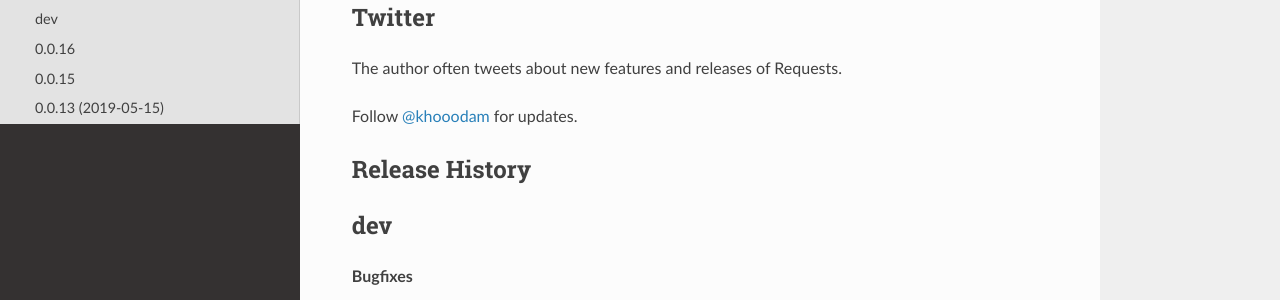
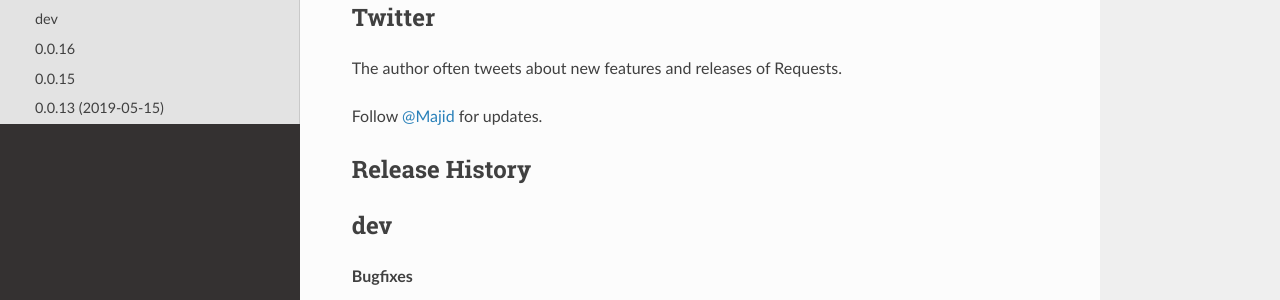
Before and after one commit to am2222/pydggrid, a Sphinx documentation site: the page built from docs/usage/releasehistory.rst, in a window 1280 px wide and 900 px high. Shown: the part 335-635 px from the top of the window. Built offline with Sphinx 7.4.7 and the Read the Docs theme 2.0.0, drawn with Linux system fonts in a browser that asks for light colours.

Commit message:
Update releasehistory.rst

```diff
--- a/docs/usage/releasehistory.rst
+++ b/docs/usage/releasehistory.rst
@@ -10,7 +10,7 @@ Twitter
 -------
 The author often tweets about new features and releases of Requests.
 
-Follow `@khooodam <https://twitter.com/khooodam>`_ for updates.
+Follow `@Majid <https://twitter.com/MajidGIS>`_ for updates.
 
 
 .. include:: ../../HISTORY.md
```
